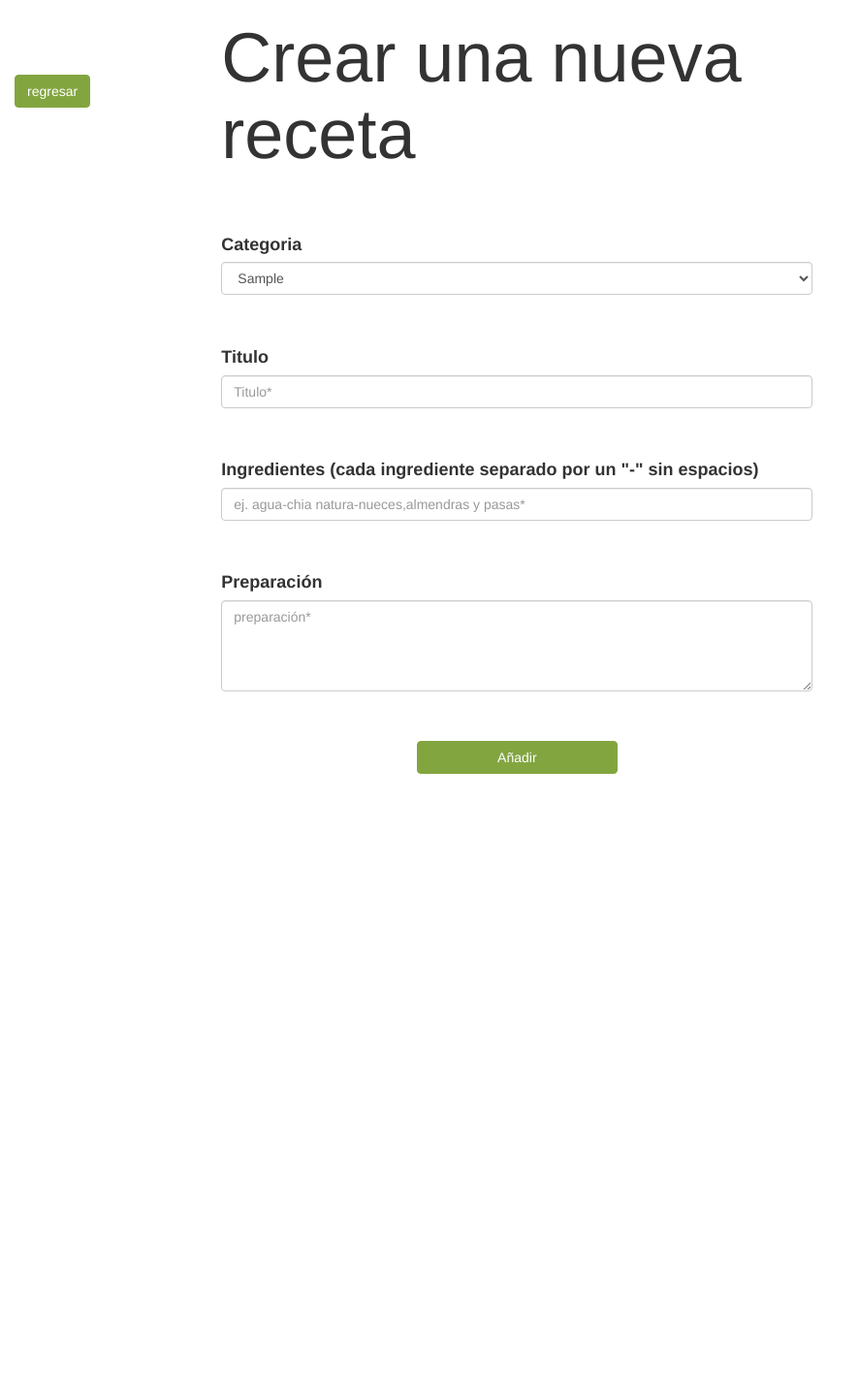
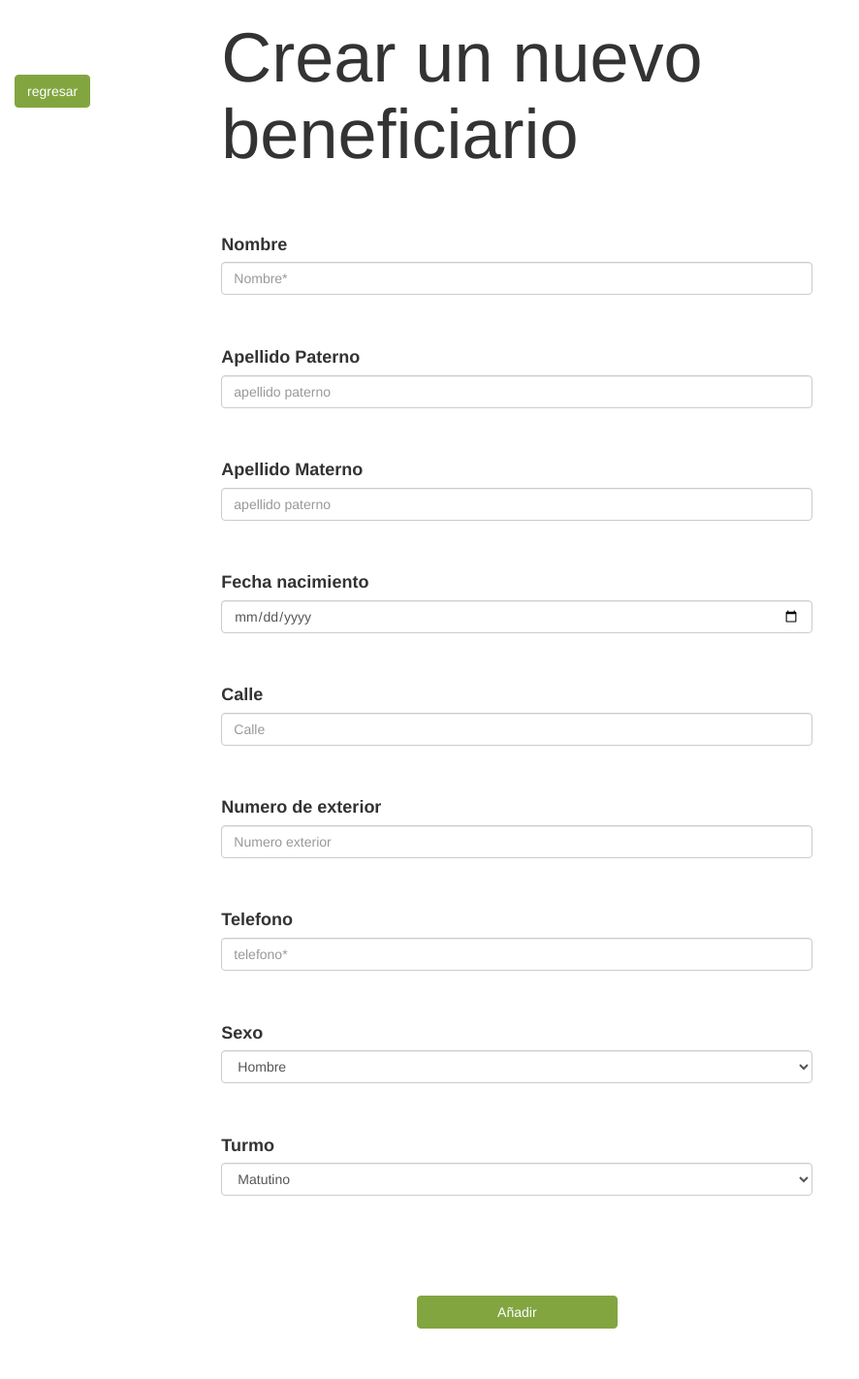
Before and after one commit to quiah/creando_puentes, a PHP site: page /php/nuevo/nuevo.php in a window 1280 px wide. Shown: the whole page at 97% size, without its empty margins (0-886 px from the left). Before the commit the page ends 798 px from the top, so only its background shows below. Run offline with PHP 8.4, Linux system fonts and the light colour scheme; tables that the repository leaves empty or names only in its code hold one stand-in row (values such as "Sample post"); data that the repository does not hold is empty.

Commit message:
create ben added

```diff
--- a/php/nuevo/nuevo.php
+++ b/php/nuevo/nuevo.php
@@ -12,10 +12,10 @@
 <!DOCTYPE html>
 <html>
 <head>
-	<title>Nueva Receta</title>
+	<title>Nuevo beneficiario</title>
 	<meta charset="UTF-8"/>
     <meta name="viewport" content="width=device-width, initial-scale=1.0">
-    <meta name="author" content="Glucosa Comunicacion">
+    <meta name="author" content="">
 
 
     <link rel="stylesheet" href="../../includes/css/theme.css" type="text/css">
@@ -42,41 +42,74 @@
 	                     &nbsp;
 	                </div>
 	            </div>
-				<button href="#" role="button" class="btn btn-default" id="salir">regresar</button>
+				<button href=".././index.php" role="button" class="btn btn-default" id="salir">regresar</button>
 			</div>
 			<div class="col-md-6">
 				<form action="" method="post" enctype="multipart/form-data">
-					<h2>Crear una nueva receta</h2>
+					<h2>Crear un nuevo beneficiario</h2>
 					<div class="row"><div class="scol-md-12">&nbsp;</div></div>
 					<div class="row"><div class="scol-md-12">&nbsp;</div></div>
+
 					<div class="form-goup">
-						<label for="">Categoria</label><br>
-						<select class="form-control" id="cat" name="cat">
-							<?php while( $row = $resultado->fetch_assoc() ) {?>
-								<option value = <?php echo $row['categoriaId']; ?> ><?php echo $row['categoria']; ?></option>
-							<?php } ?>
+						<label for="">Nombre</label><br>
+						<input class="form-control" type="text" name="nombre" id="nombre" placeholder="Nombre*" maxlength="100" required>
+					</div><br><br>
 
+					<div class="form-goup">
+						<label for="">Apellido Paterno</label><br>
+						<input class="form-control" type="text" name="apP" id="apP" placeholder="apellido paterno" required>
+					</div><br><br>
+
+					<div class="form-goup">
+						<label for="">Apellido Materno</label><br>
+						<input class="form-control" type="text" name="apM" id="apM" placeholder="apellido paterno" required>
+					</div><br><br>
+
+					<div class="form-goup">
+						<label for="">Fecha nacimiento</label><br>
+						<input class="form-control" type="date" name="fecha" id="fecha" required>
+					</div><br><br>
+
+					<div class="form-goup">
+						<label for="">Calle</label><br>
+						<input class="form-control" type="text" name="calle" placeholder="Calle" id="calle" required>
+					</div><br><br>
+
+					<div class="form-goup">
+						<label for="">Numero de exterior</label><br>
+						<input class="form-control" type="text" name="ex" placeholder="Numero exterior" id="ex" required>
+					</div><br><br>
+
+					<div class="form-goup">
+						<label for="">Telefono</label><br>
+						<input class="form-control" placeholder="telefono*" type="tel" name="tel" id="tel" required>
+					</div><br><br>
+
+					<div class="form-goup">
+						<label for="">Sexo</label><br>
+						<select class="form-control" id="sexo" name="sexo">
+								<option value="H" >Hombre</option>
+								<option value="M" >Mujer</option>
 					    </select>
 					</div><br><br>
 
 					<div class="form-goup">
-						<label for="">Titulo</label><br>
-						<input class="form-control" type="text" name="titulo" id="titulo" placeholder="Titulo*" maxlength="100" required>
+						<label for="">Turmo</label><br>
+						<select class="form-control" id="turno" name="turno">
+								<option value="1" >Matutino</option>
+								<option value="2" >Vespertino</option>
+					    </select>
 					</div><br><br>
 
-					<div class="form-goup">
-						<label for="">Ingredientes (cada ingrediente separado por un "-" sin espacios)</label><br>
-						<input class="form-control" type="text" name="in" id="in" placeholder="ej. agua-chia natura-nueces,almendras y pasas*" required>
-					</div><br><br>
 
-					<div class="form-goup">
-						<label for="">Preparación</label><br>
-						<textarea class="form-control" rows="4" cols="100" placeholder="preparación*" id="prep" name="prep" style="max-width: 934px;max-height:110px;"></textarea>
-					</div>
+
 					<div class="row"><div class="scol-md-12">&nbsp;</div></div>
 					<div class="row"><div class="scol-md-12">&nbsp;</div></div>
 
 					<input class="btn btn-default center-block" type="" id="a" value="Añadir"></input>
+
+					<div class="row"><div class="scol-md-12">&nbsp;</div></div>
+					<div class="row"><div class="scol-md-12">&nbsp;</div></div>
 
 				</form>
 			</div>
@@ -91,25 +124,42 @@
 				$('body').fadeOut(1000, function(){
                 window.location.href = "../.././index.php";
             });
-			});
+		});
 
 
 			function validData(){
 
-				if($("#titulo").val() == "" ){
-					$("#titulo").focus();       // Esta función coloca el foco de escritura del usuario en el campo Nombre directamente.
+				if($("#nombre").val() == "" ){
+					$("#nombre").focus();
                 	return false;
 				}else{
-					if ($("#in").val() == "") {
-						$("#in").focus();       // Esta función coloca el foco de escritura del usuario en el campo Nombre directamente.
+					if ($("#apP").val() == "") {
+						$("#apP").focus();
                 		return false;
 					}else{
-						if ($("#prep").val() == "") {
-							$("#prep").focus();       // Esta función coloca el foco de escritura del usuario en el campo Nombre directamente.
+						if ($("#apM").val() == "") {
+							$("#apM").focus();
                 			return false;
-						}else{return true;}
-					}
-				}
+						}else{
+							if ($("#calle").val() == ""){
+								$("#calle").focus();
+								return false;
+							}else{
+								if ($("#ex").val() == ""){
+									$("#ex").focus();
+									return false;
+								}else{
+									if ($("#tel").val() == ""){
+										$("#tel").focus();
+										return false;
+									}else{
+										return true;
+									}
+								}
+							}
+						}//else
+					}//else
+				}//else
 			}//valid data
 			//./addrec.php
 
@@ -117,10 +167,15 @@
 			$btnAdd.click(function(){
 				if(validData()){
 					$parametros = {
-						"cat" : $("#cat").val(),
-						"titulo" : $("#titulo").val(),
-						"in" : $("#in").val(),
-						"prep": $("#prep").val()
+						"nombre" : $("#nombre").val(),
+						"apP" : $("#apP").val(),
+						"apM" : $("#apM").val(),
+						"fecha": $("#fecha").val(),
+						"calle": $("#calle").val(),
+						"ex": $("#ex").val(),
+						"tel": $("#tel").val(),
+						"sexo": $("#sexo").val(),
+						"turno": $("#turno").val()
 					};
 					//console.log($parametros);
 					$.ajax({
@@ -129,7 +184,7 @@
 						type: 'post',
 						success: function(r){
 							if(r==1){
-								alert("La receta fue creada Correctamente");
+								alert("Beneficiario creado");
 								$('body').fadeOut(2000, function(){
                                     window.location.href = "../.././index.php";
                                 });
@@ -139,11 +194,11 @@
 							}
 						}
 					});
-				}
+				}//if
 
-			});
+			});//btn
 
-		});
+		});//ready function
 
 	</script>
 </body>
```
Also changed, not shown: php/nuevo/addrec.php (+24 -10 lines).
